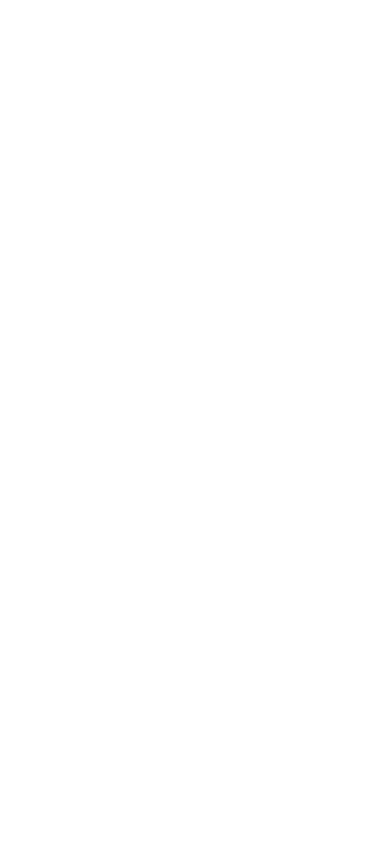
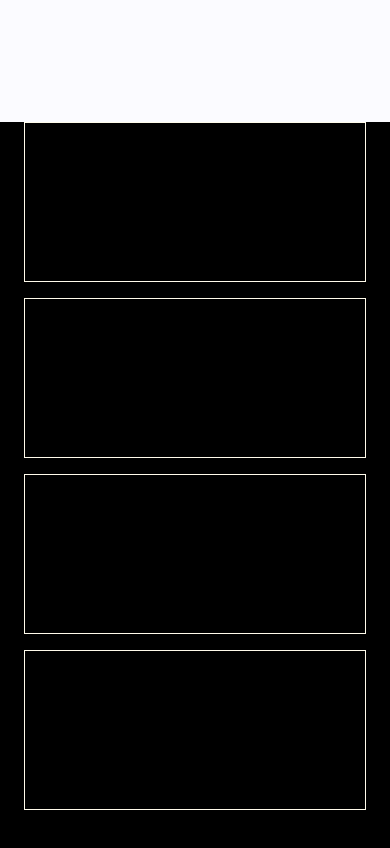
Before and after one commit to tgodoy12/portfolio, a React (Create React App) app: page / in a window 390 px wide. Shown: the part 2100-2948 px from the top of the page. Before the commit the page ends 1928 px from the top, so only its background shows below. Built offline with nearby package versions, Linux system fonts and the light colour scheme.

Commit message:
project section layout

```diff
--- a/src/js/App.js
+++ b/src/js/App.js
@@ -1,7 +1,6 @@
 import './../styles/App.css';
 import Landing from './pages/landing';
-import Contact from './pages/contact';
-import Projects from './pages/projects';
+
 
 import { BrowserRouter, Route, Routes } from "react-router-dom";
 import Navbar from './components/navbar';
@@ -13,8 +12,7 @@
       <Navbar />
       <Routes>
         <Route path="/" element={<Landing />} />
-        <Route path="/contact" element={<Contact />} />
-        <Route path="/projects" element={<Projects/>} />
+
       </Routes>
     </BrowserRouter>
 
--- a/src/js/components/home.js
+++ b/src/js/components/home.js
@@ -8,7 +8,7 @@
 const Home = () => {
     return (
         <div className="isolate min-h-screen px-6 pt-14 lg:px-8 bg-[#000000]">
-        <PolygonTop />
+        <PolygonTop class="absolute"/>
 
         {/* Sección principal */}
         <div className="mx-auto max-w-7xl py-32 sm:py-48 lg:py-56">
--- a/src/js/components/polygonTop.js
+++ b/src/js/components/polygonTop.js
@@ -1,10 +1,10 @@
 import React from "react";
 
-const PolygonTop = () => {
+const PolygonTop = (props) => {
     return (
         <div
           aria-hidden="true"
-          className="absolute inset-x-0 -top-40 -z-10 transform-gpu overflow-hidden blur-3xl sm:-top-80"
+          className={`${props.class ? props.class : ""} inset-x-0 -top-40 -z-10 transform-gpu overflow-hidden blur-3xl sm:-top-80`}
         >
           <div
             style={{
--- /dev/null
+++ b/src/js/components/projectCard.js
@@ -0,0 +1,11 @@
+import React from "react";
+
+const ProjectCard = () => {
+    return (
+        <div className="border border-amber-50 h-40 sm:w-full min-w-40">
+
+        </div>
+    )
+}
+
+export default ProjectCard;
--- /dev/null
+++ b/src/js/components/projects.js
@@ -0,0 +1,28 @@
+import React from "react";
+// import PolygonTop from "./polygonTop";
+import ProjectCard from "./projectCard";
+
+
+const Projects = () => {
+
+    return (
+        <div className=" min-h-screen bg-[#000000] mx-auto px-6 sm:px-10 lg:px-24 xl:px-36">
+            {/* <PolygonTop/> */}
+
+            <div class="
+                grid grid-cols-1 gap-4
+                md:grid-cols-2
+                xl:grid-cols-3">
+                <ProjectCard />
+                <ProjectCard />
+                <ProjectCard />
+                <ProjectCard />
+            </div>
+
+
+
+        </div>
+    )
+}
+
+export default Projects;
--- a/src/js/components/skillsCarousel.js
+++ b/src/js/components/skillsCarousel.js
@@ -44,7 +44,7 @@
     };
 
     return (
-        <div className="bg-[#FBFBFF] px-11">
+        <div className="min-h-1/2vh bg-[#FBFBFF] px-11">
             <div
                 ref={carouselRef}
                 className="flex overflow-x-scroll no-scrollbar gap-6 p-4"
--- a/src/js/pages/contact.js
+++ /dev/null
@@ -1,16 +0,0 @@
-import React from "react";
-
-const Contact = () => {
-    return(
-
-
-
-        <div className="min-h-screen bg-rose-300 flex items-center justify-center">
-
-            <h1 className="text-4xl font-bold tracking-tight text-center">This is the contact page</h1>
-        </div>
-
-    )
-}
-
-export default Contact;
--- a/src/js/pages/landing.js
+++ b/src/js/pages/landing.js
@@ -4,6 +4,8 @@
 import About from "../components/about";
 import Home from "../components/home";
 import SkillsCarousel from "../components/skillsCarousel";
+import Projects from "../components/projects";
+
 
 const Landing = () => {
   return (
@@ -14,6 +16,8 @@
       <About />
 
       <SkillsCarousel />
+
+      <Projects />
     </div>
 
   );
--- a/src/js/pages/projects.js
+++ /dev/null
@@ -1,11 +0,0 @@
-import React from "react";
-
-const Projects = () => {
-    return (
-        <div>
-
-        </div>
-    )
-}
-
-export default Projects;
```
